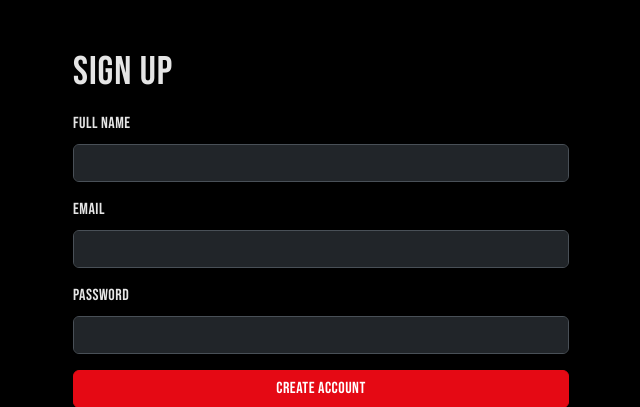
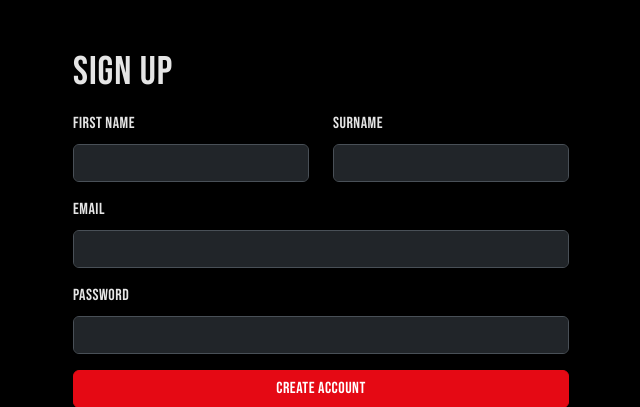
Before and after one commit to gtapp1/Tixcentral-cinema-booking-system, a PHP site: page /register.php in a window 1280 px wide. Shown: the part 96-503 px from the top of the page, without its empty margins (319-959 px from the left). Run offline with PHP 8.4, Linux system fonts and the light colour scheme.

Commit message:
refactor registration form to use separate first and last name fields; update payment method selection to a dropdown

```diff
--- a/assets/css/styles.css
+++ b/assets/css/styles.css
@@ -68,12 +68,6 @@ a { text-decoration: none; }
 
 .screen { width: 100%; text-align: center; color: #888; border-bottom: 4px solid #666; margin-bottom: .5rem; }
 
-/* Light theme toggle */
-.light .tc-body, .light body { background: #f9f9f9; color: #111; }
-.light .navbar, .light footer { background: #fff !important; color: #000; }
-.light .movie-card { background: #fff; border-color: #e6e6e6; }
-.light .seat { background: #eaeaea; border-color: #d0d0d0; color: #333; }
-
 .poster-fit {
   width: 100%;
   aspect-ratio: 2 / 3;
@@ -119,11 +113,12 @@ html, body, .tc-body,
   display: none;
   padding: 1rem;
   z-index: 5;
+  font-size: 20px;
 }
 .synopsis-overlay.active { display: block; opacity: 1; }
 .synopsis-content {
   height: 100%;
-  overflow-y: auto;
+  padding-top: 300px;
 }
 .synopsis-content h6 { font-size: 1.15rem; }
 .synopsis-toggle.btn {
--- a/register.php
+++ b/register.php
@@ -1,10 +1,12 @@
 <?php require_once __DIR__ . '/includes/header.php'; ?>
 <?php
 if ($_SERVER['REQUEST_METHOD']==='POST') {
-  $name = trim(post('name',''));
+  $first = trim(post('first_name',''));
+  $last  = trim(post('last_name',''));
+  $name  = trim($first . ' ' . $last);
   $email = strtolower(trim(post('email','')));
-  $pass = post('password','');
-  if (!$name || !$email || !$pass) { set_flash('error','All fields are required.'); redirect('/draft2/register.php'); }
+  $pass  = post('password','');
+  if (!$first || !$last || !$email || !$pass) { set_flash('error','All fields are required.'); redirect('/draft2/register.php'); }
   if (!filter_var($email, FILTER_VALIDATE_EMAIL)) { set_flash('error','Invalid email.'); redirect('/draft2/register.php'); }
   $hash = password_hash($pass, PASSWORD_DEFAULT);
   try {
@@ -21,17 +23,23 @@ if ($_SERVER['REQUEST_METHOD']==='POST') {
 <div class="container py-5" style="max-width:520px;">
   <h1 class="tc-heading mb-3">Sign Up</h1>
   <form method="post">
-    <div class="mb-3">
-      <label class="form-label">Full Name</label>
-      <input type="text" class="form-control" name="name" required>
+    <div class="row">
+      <div class="mb-3 col-md-6">
+        <label class="form-label">First Name</label>
+        <input type="text" class="form-control" name="first_name" required autocomplete="given-name">
+      </div>
+      <div class="mb-3 col-md-6">
+        <label class="form-label">Surname</label>
+        <input type="text" class="form-control" name="last_name" required autocomplete="family-name">
+      </div>
     </div>
     <div class="mb-3">
       <label class="form-label">Email</label>
-      <input type="email" class="form-control" name="email" required>
+      <input type="email" class="form-control" name="email" required autocomplete="email">
     </div>
     <div class="mb-3">
       <label class="form-label">Password</label>
-      <input type="password" class="form-control" name="password" required minlength="6">
+      <input type="password" class="form-control" name="password" required minlength="6" autocomplete="new-password">
     </div>
     <button class="btn btn-danger w-100" type="submit">Create Account</button>
   </form>
```
Also changed, not shown: payment.php (+31 -11 lines).
